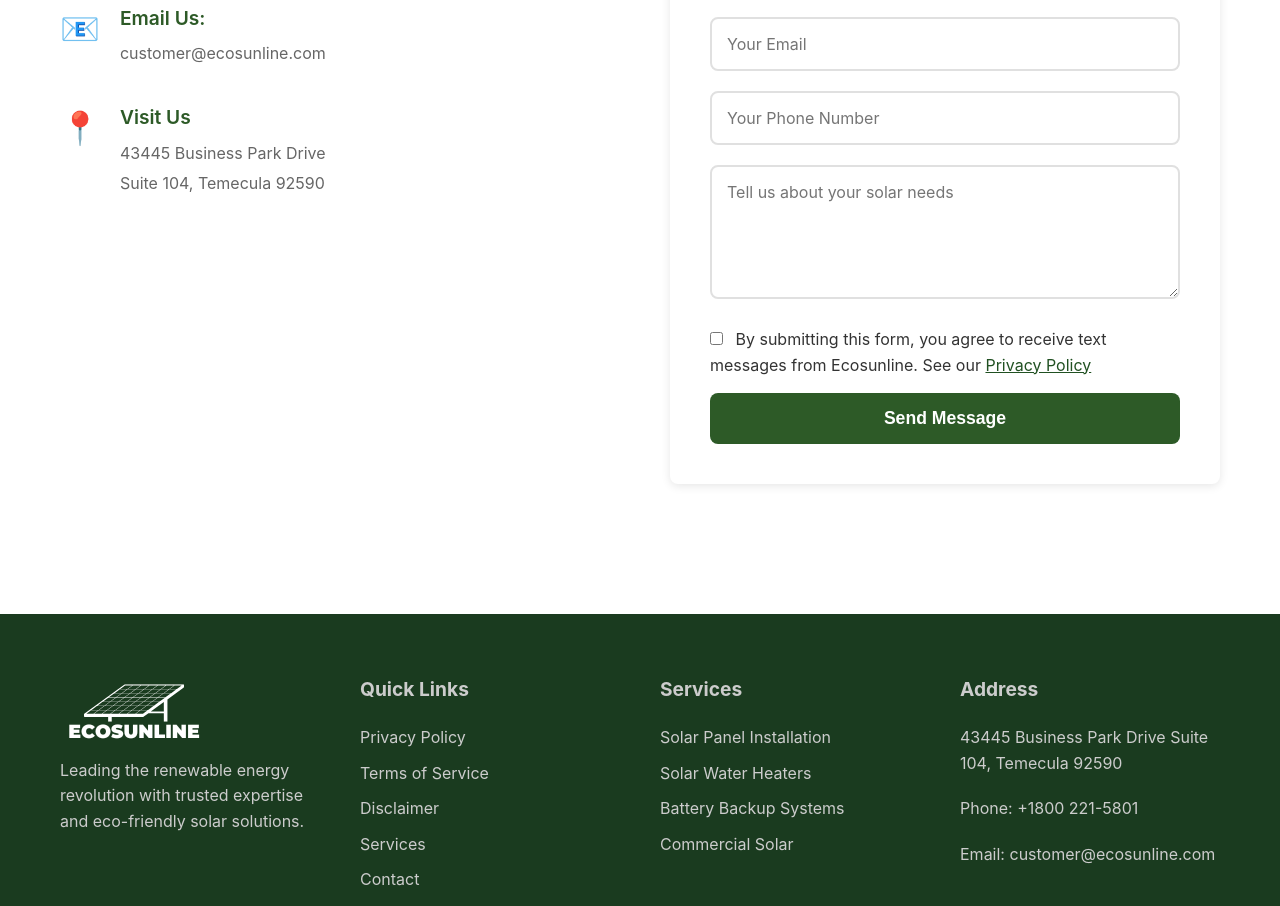
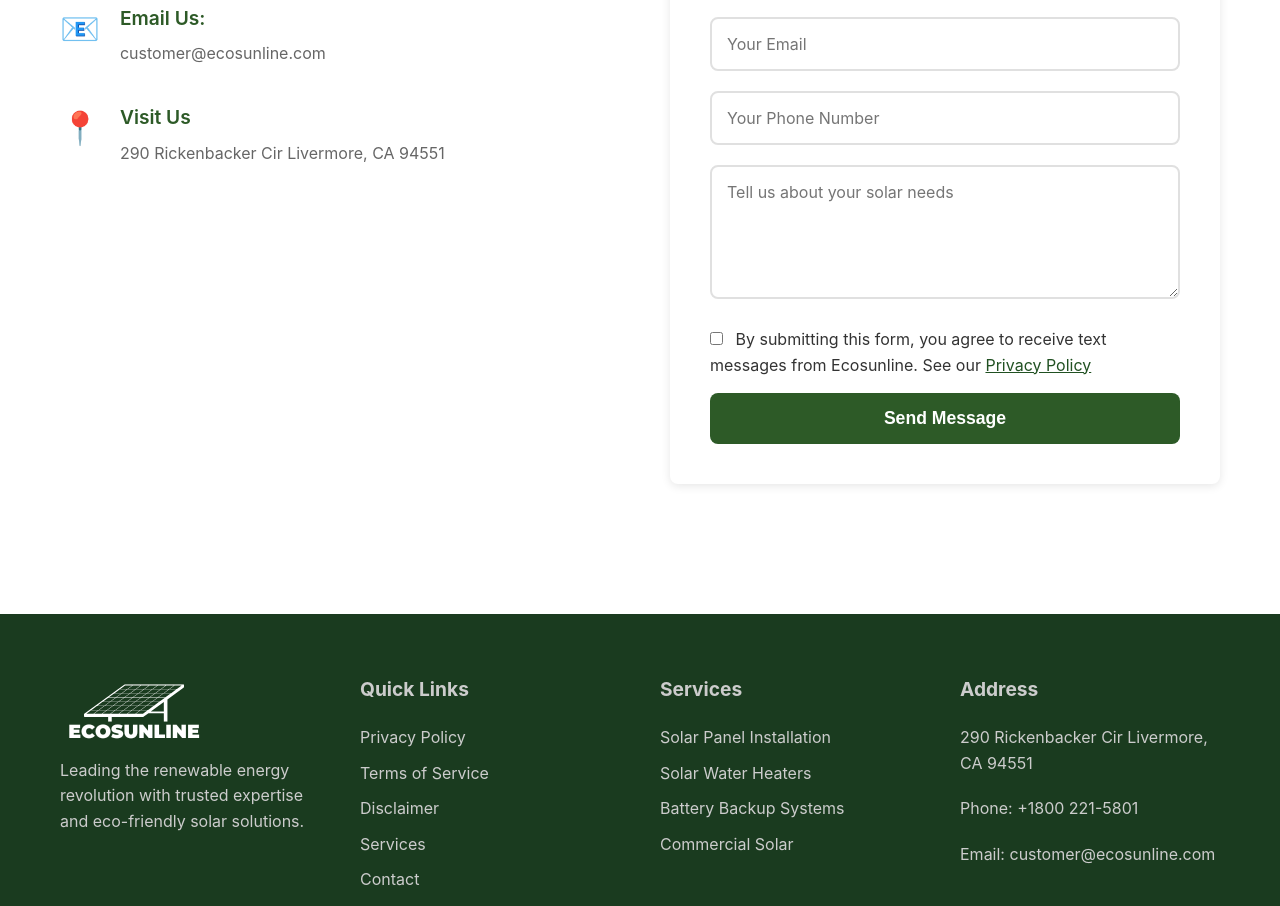
Before and after one commit to DivyanshiShrivastav04/ecosunline, a website built with Vite: page index.html in a window 1280 px wide. Shown: the part 5598-6504 px from the top of the page. Built offline with nearby package versions, Linux system fonts and the light colour scheme.

Commit message:
index.html

```diff
--- a/index.html
+++ b/index.html
@@ -390,8 +390,7 @@
                         <div class="contact-icon">📍</div>
                         <div class="contact-details">
                             <h3>Visit Us</h3>
-                            <p>43445 Business Park Drive</p>
-                            <p>Suite 104, Temecula 92590</p>
+                            <p>290 Rickenbacker Cir Livermore, CA 94551</p>
                         </div>
                     </div>
                 </div>
@@ -459,7 +458,7 @@
                 </div>
                 <div class="footer-section">
                     <h3>Address</h3>
-                    <p>43445 Business Park Drive Suite 104, Temecula 92590</p>
+                    <p>290 Rickenbacker Cir Livermore, CA 94551</p>
                     <p>Phone: <a href="tel:+18002215801" style="text-decoration: none; color: #cccccc;">+1800 221-5801</a></p>
                     <p>Email: <a href="mailto:customer@ecosunline.com" style="text-decoration: none; color: #cccccc;">customer@ecosunline.com</a></p>
                 </div>
```
